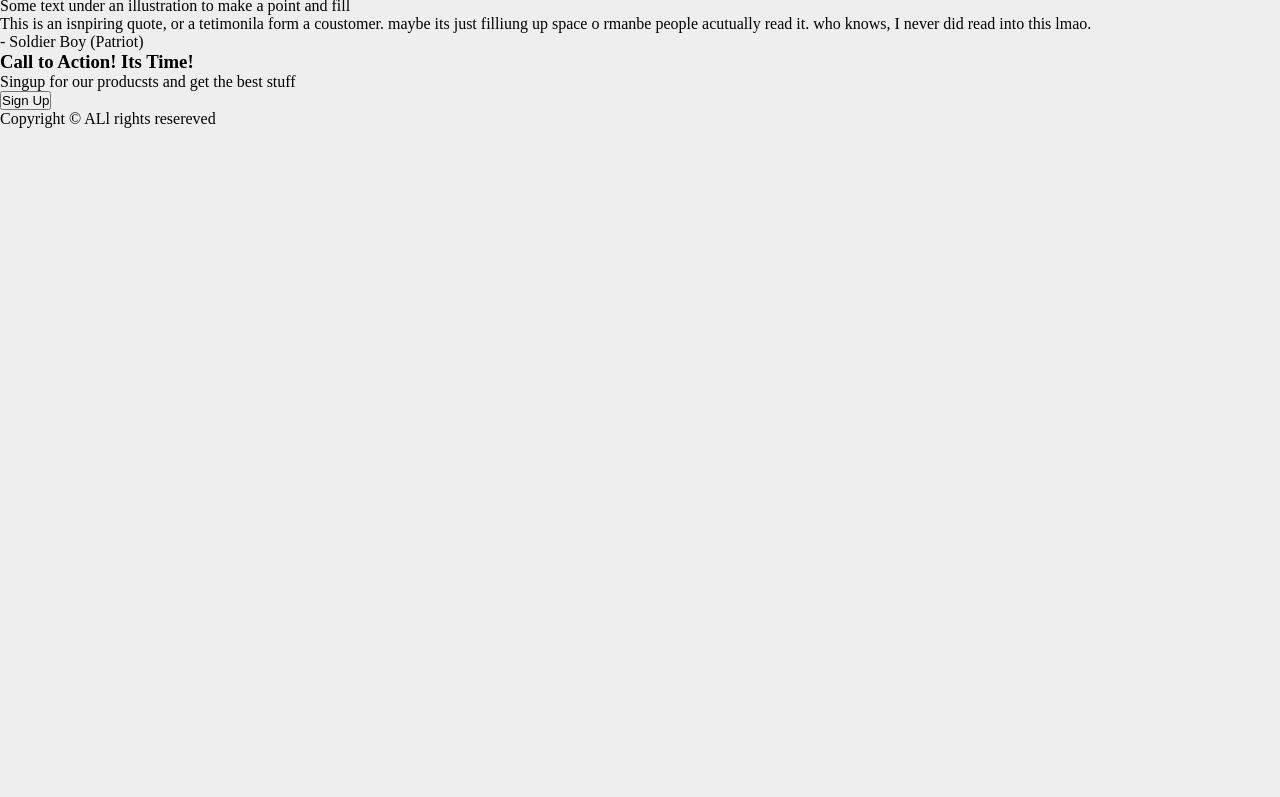
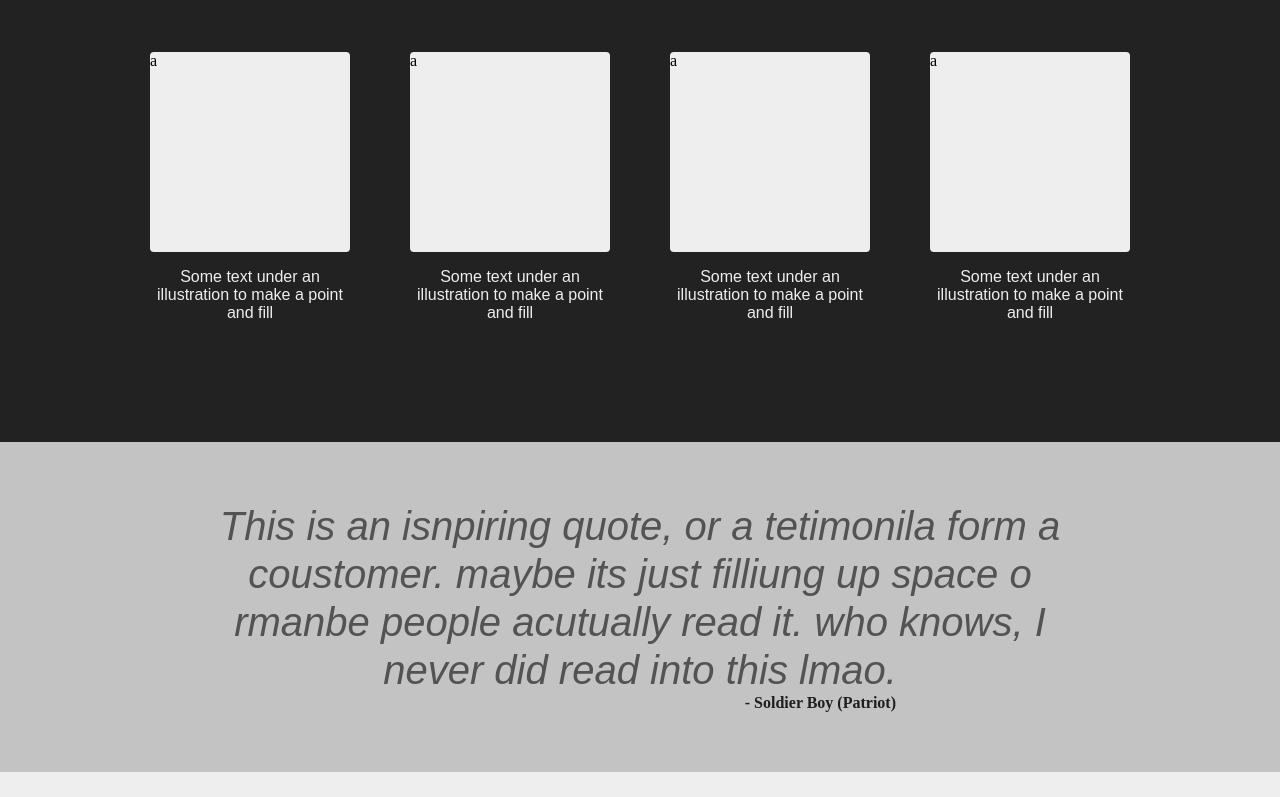
Before and after one commit to ateeq-psd/Practice-Landing-page, a plain HTML site: page index.html in a window 1280 px wide. Shown: the part 636-1433 px from the top of the page. Before the commit the page ends 800 px from the top, so only its background shows below. Drawn offline with Linux system fonts and the light colour scheme.

Commit message:
Finish Code

```diff
--- a/index.html
+++ b/index.html
@@ -29,27 +29,27 @@
         </div>
         <div class="cards">
             <div class="card-1">
-                <div>a</div>
+                <div class="illustration">a</div>
                 <p>Some text under an illustration to make a point and fill</p>
             </div>
             <div class="card-2">
-                <div>a</div>
+                <div class="illustration">a</div>
                 <p>Some text under an illustration to make a point and fill</p>
             </div>
             <div class="card-3">
-                <div>a</div>
+                <div class="illustration">a</div>
                 <p>Some text under an illustration to make a point and fill</p>
             </div>
             <div class="card-4">
-                <div>a</div>
+                <div class="illustration">a</div>
                 <p>Some text under an illustration to make a point and fill</p>
             </div>
         </div>
     </section>
     <section class="testimonial">
         <div class="quote">
-            <p>This is an isnpiring quote, or a tetimonila form a coustomer. maybe its just filliung up space o rmanbe people acutually read it. who knows, I never did read into this lmao.</p>
-            <p>- Soldier Boy (Patriot)</p>
+            <p class="words">This is an isnpiring quote, or a tetimonila form a coustomer. maybe its just filliung up space o rmanbe people acutually read it. who knows, I never did read into this lmao.</p>
+            <p class="author">- Soldier Boy (Patriot)</p>
         </div>
     </section>
     <section class="sign-up">
--- a/style.css
+++ b/style.css
@@ -106,3 +106,145 @@ body{
     padding-top: 60px;
     align-self: center;
 }
+
+
+.why-me {
+    background-color: #222222;
+    display: flex;
+    flex-direction: column;
+    align-items: center;
+    margin-top: 60px;
+    padding-bottom: 40px;
+}
+
+.why-me .title {
+    font-family: 'Jost', sans-serif;
+    color: #f0f0f0;
+    font-size: 28px;
+    padding-top: 40px;
+
+}
+
+.why-me .title h1 {
+    font-weight: 400;
+}
+
+.cards {
+    display: flex;
+    margin-top: 60px;
+    gap: 60px;
+    padding-bottom: 80px;
+}
+
+.illustration {
+    background-color: #eeeeee;
+    width: 200px;
+    height: 200px;
+    border-radius: 4px;
+}
+
+[class^="card-"] {
+    display: flex;
+    flex-direction: column;
+    align-items: center;
+
+}
+
+.cards p {
+    color: #eeeeee;
+    font-family: 'Poppins', sans-serif;
+    text-align: center;
+    width: 200px;
+    margin-top: 16px;
+}
+
+.testimonial {
+    background-color: #c3c3c3;
+
+}
+
+.quote {
+
+    padding-bottom: 60px;
+
+}
+
+.words {
+    width: 70vw;
+    text-align: center;
+    margin-left: auto;
+    margin-right: auto;
+    font-family: 'Jost', sans-serif;
+    font-size: 40px;
+    padding-top: 60px;
+    color: #535353;
+    font-style: italic;
+    line-height: 1.2;
+}
+
+.author {
+    width: 70vw;
+    display: flex;
+    font-family: 'Poppins';
+    font-weight: 550;
+    color: #1e1e1e;
+    justify-content: flex-end;
+}
+
+.sign-up .container {
+    background-color: #222222;
+    width: 70vw;
+    margin-left: auto;
+    margin-right: auto;
+    margin-top: 100px;
+    border-radius: 5px;
+    display: flex;
+    justify-content: space-around;
+    padding-top: 40px;
+    padding-bottom: 40px;
+}
+
+.sign-up .container .text h3 {
+    font-family: 'Jost', sans-serif;
+    color: #eeeeee;
+    font-weight: 500;
+    font-size: 22px;
+}
+
+.sign-up .container .text p {
+    font-family: 'Poppins', sans-serif;
+    color: #b6b6b6;
+
+}
+
+.sign-up .container button {
+    width: 8rem;
+    height: 2.5rem;
+    font-size: 1rem;
+    border: 1px solid black;
+    background-color: #eeeeee;
+    color: #000000;
+    transition-duration: 0.2s;
+    font-family: 'Poppins', sans-serif;
+}
+
+.sign-up .container button:hover {
+
+    border: 1px solid rgb(243, 243, 243);
+    background-color: #181818;
+    color: #eeeeee;
+}
+
+.sign-up .btn {
+    align-self: center;
+}
+
+footer {
+    background-color: #c3c3c3;
+    font-family: 'Poppins', sans-serif;
+    text-align: center;
+    padding: 40px;
+    margin-top: 100px;
+    font-size: 16px;
+    color: #636363;
+}
```
